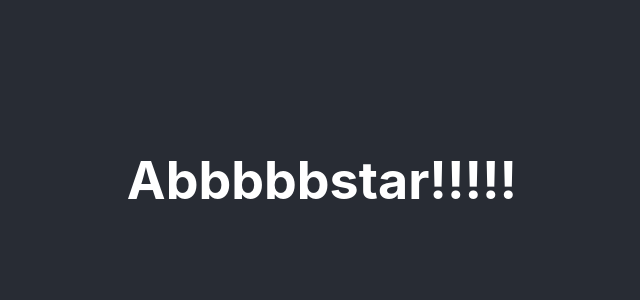
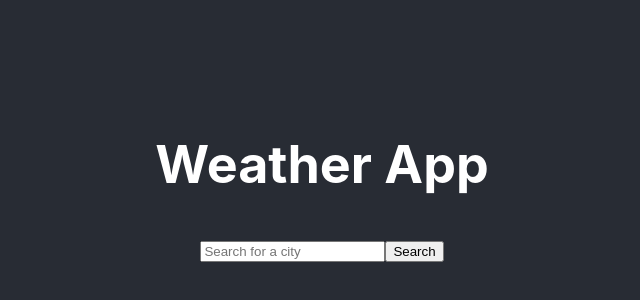
Before and after one commit to n1cnacs/weather-app-react, a React (Create React App) app: page / in a window 1280 px wide. Shown: the part 220-520 px from the top of the page, without its empty margins (318-958 px from the left). Built offline with nearby package versions, Linux system fonts and the light colour scheme; no server answers.

Commit message:
Created a search bar
Created this search bar for testing purposes - NW

```diff
--- a/src/App.js
+++ b/src/App.js
@@ -6,9 +6,10 @@ function App() {
     <div className="App">
       <header className="App-header">
         <h1>
-Abbbbbstar!!!!!        </h1>
-< Weather />
-             </header>
+        Weather App
+        </h1>
+        < Weather />
+        </header>
     </div>
   );
 }
--- a/src/Weather.js
+++ b/src/Weather.js
@@ -15,6 +15,11 @@ export default function Weather () {
 
     axios.get(apiUrl).then(handleResponse);
     return (
+        <div>
+            <form>
+                <input type="search" placeholder="Search for a city" />
+                <button type="submit">Search</button>
+            </form>
         <Loader
         type="Puff"
         color="#00BFFF"
@@ -23,5 +28,6 @@ export default function Weather () {
         timeout={3000}
 
      />
+     </div>
     )
 }
```
Also changed, not shown: 1 other file (tests, documents, lock files or other folders).
